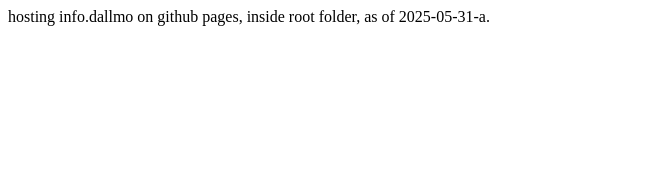
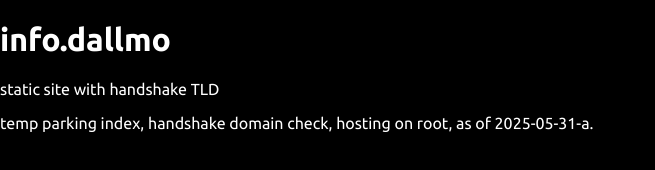
Before and after one commit to dallmo/dallmo.github.io, a plain HTML site: page index.html in a window 1280 px wide. Shown: the whole page, without its empty margins (0-655 px from the left). Drawn offline with Linux system fonts and the light colour scheme.

Commit message:
Update index.html

```diff
--- a/index.html
+++ b/index.html
@@ -1 +1,19 @@
-hosting info.dallmo on github pages, inside root folder, as of 2025-05-31-a.
+<!DOCTYPE html>
+<html lang="en">
+  <head>
+    <meta charset="UTF-8" />
+
+    <meta name="viewport" content="width=device-width, initial-scale=1.0">
+    <link rel="stylesheet" href="css/dallmo.css"> <!-- Link to the external CSS file -->
+
+  </head>
+  <body>
+    <h1>info.dallmo</h1>
+<p>
+  static site with handshake TLD
+</p>
+<p>
+  temp parking index, handshake domain check, hosting on root, as of 2025-05-31-a.
+</p>
+  </body>
+</html>
```
